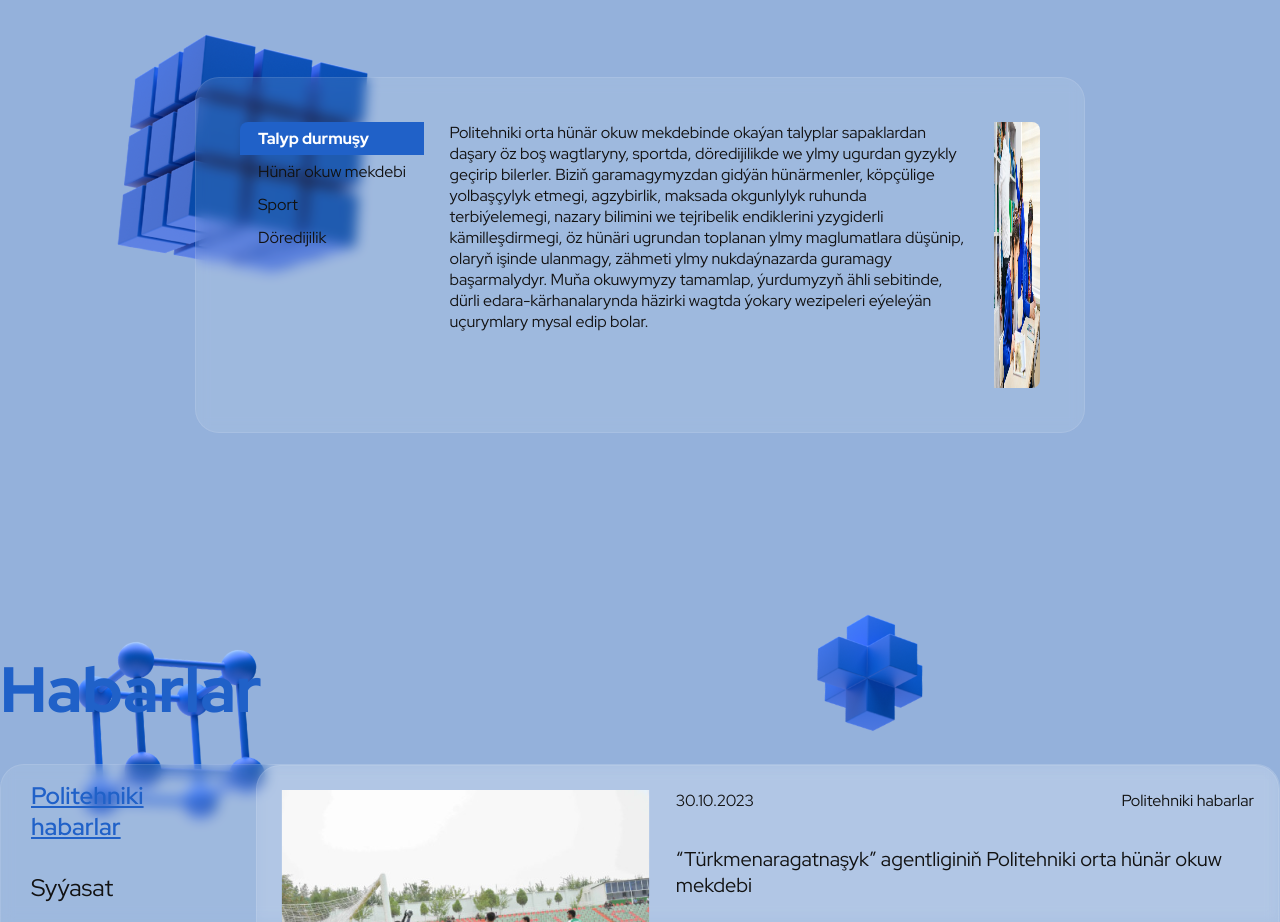
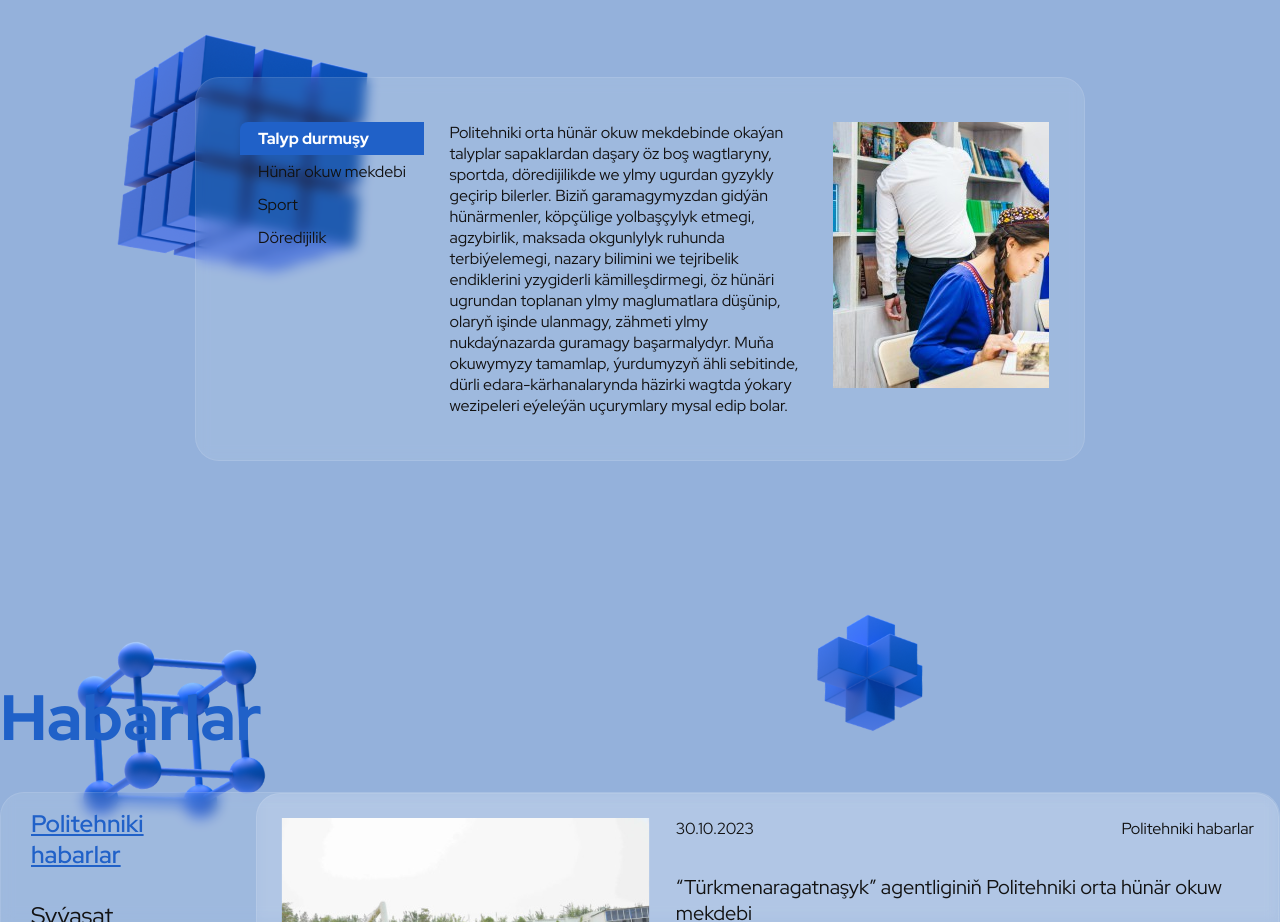
Before and after one commit to begleee/polit, a plain HTML site: page index.html in a window 1280 px wide. Shown: the part 1335-2257 px from the top of the page. Drawn offline with Linux system fonts and the light colour scheme.

Commit message:
almost done#2

```diff
--- a/index.html
+++ b/index.html
@@ -4,9 +4,9 @@
     <meta charset="UTF-8">
     <meta name="viewport" content="width=device-width, initial-scale=1.0">
     <title>Home | Politehnik orta okuw mekdebi</title>
-    <link rel="stylesheet" href="style.css">
     <!-- Swiper css -->
     <link rel="stylesheet" href="swiper/swiper-bundle.css">
+    <link rel="stylesheet" href="style.css">
 </head>
 <body>
 
@@ -121,15 +121,21 @@
                     <li class="list-item">Sport</li>
                     <li class="list-item">Döredijilik</li>
                 </ul>
-                <p>
+                <p class="container-text">
                     Politehniki orta hünär okuw mekdebinde okaýan talyplar sapaklardan daşary öz boş wagtlaryny, sportda, döredijilikde we ylmy ugurdan gyzykly geçirip bilerler. Biziň garamagymyzdan gidýän hünärmenler, köpçülige yolbaşçylyk etmegi, agzybirlik, maksada okgunlylyk ruhunda terbiýelemegi, nazary bilimini we tejribelik endiklerini yzygiderli kämilleşdirmegi, öz hünäri ugrundan toplanan ylmy maglumatlara düşünip, olaryň işinde ulanmagy, zähmeti ylmy nukdaýnazarda guramagy başarmalydyr. Muňa okuwymyzy tamamlap, ýurdumyzyň ähli sebitinde, dürli edara-kärhanalarynda häzirki wagtda ýokary wezipeleri eýeleýän uçurymlary mysal edip bolar.
                 </p>
 
                 <div class="swiper">
                     <div class="swiper-wrapper">
-                        <img class="swiper-slide image-item" src="img/main/talyp/talyp.jpg" alt="img2">
-                        <img class="swiper-slide image-item" src="img/main/talyp/talyp2.jpg" alt="img3">
-                        <img class="swiper-slide image-item" src="img/main/talyp/talyp3.jpg" alt="img4">
+                        <div class="swiper-slide">
+                            <img src="img/main/talyp/talyp.jpg" alt="img2">
+                        </div>
+                        <div class="swiper-slide">
+                            <img src="img/main/talyp/talyp2.jpg" alt="img3">
+                        </div>
+                        <div class="swiper-slide">
+                            <img src="img/main/talyp/talyp3.jpg" alt="img4">
+                        </div>
                     </div>
                 </div>
             </div>
--- a/style.css
+++ b/style.css
@@ -331,6 +331,10 @@ main > img {
     gap: 2vw;
 }
 
+.container-text {
+    max-width: 28vw;
+}
+
 .list {
     list-style: none;
     border-radius: var(--border-rad);
@@ -358,19 +362,7 @@ main > img {
 }
 
 .swiper {
-    width: 400px;
-    height: 266px;
-}
-
-.swiper-wrapper {
-    width: 400px;
-    height: 266px;
-}
-
-.swiper-slide {
-    border-radius: 0 var(--border-rad) var(--border-rad) 0;
-    width: 400px;
-    height: 266px;
+    width: 35vw;
 }
 
 
```
